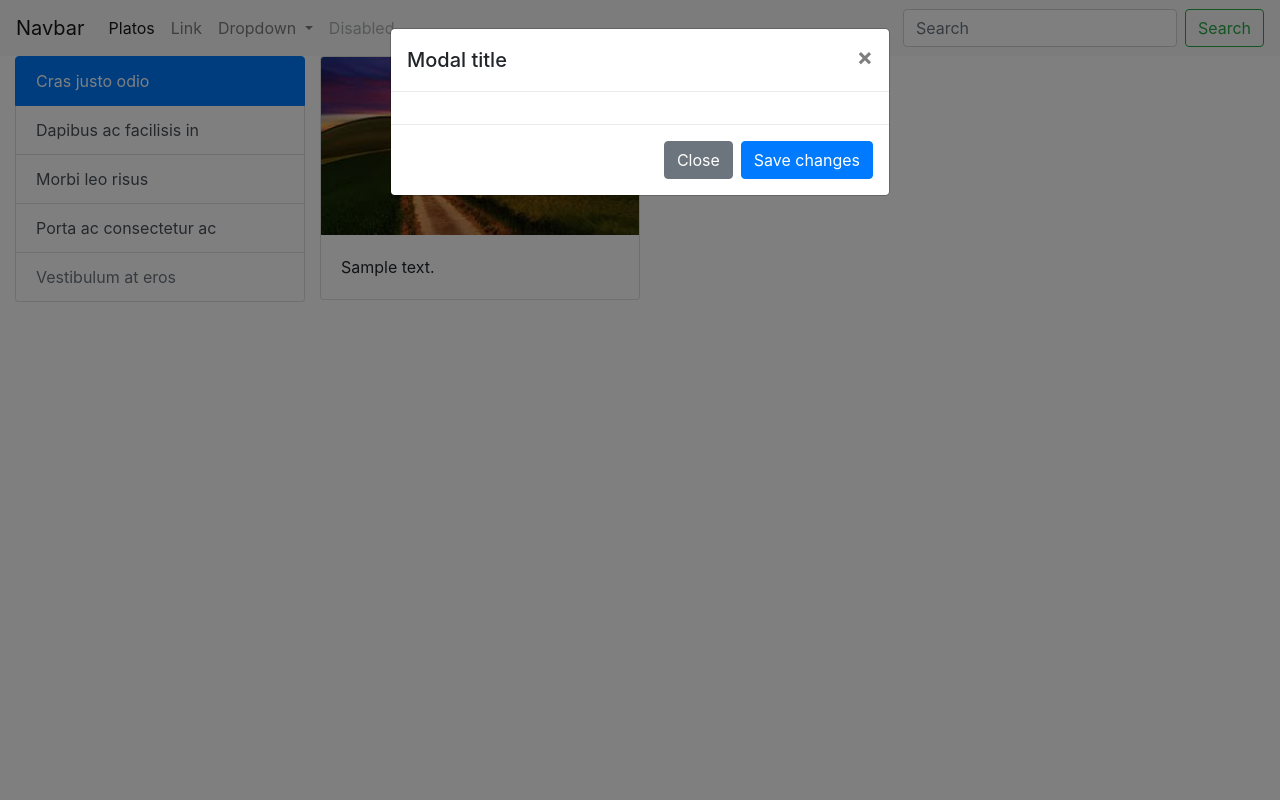
After one commit to BatCodeDev/reto3, a PHP site: template view/productsView.twig in a window 1280 px wide, after a click that opens the changed part. The commit adds this page. Run offline with PHP 8.4, Linux system fonts and the light colour scheme; the template is opened without the code that fills it: most values are stand-ins (such as "Sample title", 1, 10 or a date in 2020); some libraries are stand-ins or nearby versions.

Commit message:
Functional product view + modals

```diff
--- /dev/null
+++ b/js/main.js
@@ -0,0 +1,7 @@
+function modal(id) {
+    $.get("index.php?controller=Product&action=modal&idProduct="+id, function (data) {
+        let modalData = JSON.parse(data);
+        $("#ProductModalLabel").html(modalData.name);
+        $("#ProductModal .modal-body").html(modalData.description);
+    });
+}
--- a/view/genericLayout.twig
+++ b/view/genericLayout.twig
@@ -5,7 +5,8 @@
     <meta name="viewport" content="width=device-width">
     <link rel="stylesheet" href="bootstrap/bootstrap.css">
     <script src="bootstrap/jquery.js"></script>
-    <script src="bootstrap/popper.js"></script>
+    <script src="bootstrap/bootstrap.js"></script>
+    <script src="js/main.js"></script>
     <title></title>
     <nav class="navbar navbar-expand-lg navbar-light bg-light">
         <a class="navbar-brand" href="#">Navbar</a>
@@ -15,7 +16,7 @@
         <div class="collapse navbar-collapse" id="navbarSupportedContent">
             <ul class="navbar-nav mr-auto">
                 <li class="nav-item active">
-                    <a class="nav-link" href="#">Home <span class="sr-only">(current)</span></a>
+                    <a class="nav-link" href="index.php?controller=Product&action=toProducts">Platos <span class="sr-only">(current)</span></a>
                 </li>
                 <li class="nav-item">
                     <a class="nav-link" href="#">Link</a>
@@ -44,7 +45,7 @@
 </head>
 <body>
     <div class="container-fluid">
-        {
+        {% block content %}{% endblock %}
     </div>
 </body>
 </html>
--- /dev/null
+++ b/view/productsView.twig
@@ -0,0 +1,54 @@
+{% extends "genericLayout.twig"%}
+{% block content %}
+    <style>
+        .card{
+            padding: 0;
+        }
+        .card img{
+            cursor: pointer;
+        }
+    </style>
+    <div class="row">
+        <div class="col-md-3">
+            <div class="list-group">
+                <button type="button" class="list-group-item list-group-item-action active">
+                    Cras justo odio
+                </button>
+                <button type="button" class="list-group-item list-group-item-action">Dapibus ac facilisis in</button>
+                <button type="button" class="list-group-item list-group-item-action">Morbi leo risus</button>
+                <button type="button" class="list-group-item list-group-item-action">Porta ac consectetur ac</button>
+                <button type="button" class="list-group-item list-group-item-action" disabled>Vestibulum at eros</button>
+            </div>
+        </div>
+        <div class="col-md-9">
+            <div id="modelContainter"></div>
+            <div class="modal fade" id="ProductModal" tabindex="-1" role="dialog" aria-labelledby="ProductModalLabel" aria-hidden="true">
+                <div class="modal-dialog" role="document">
+                    <div class="modal-content">
+                        <div class="modal-header">
+                            <h5 class="modal-title" id="ProductModalLabel">Modal title</h5>
+                            <button type="button" class="close" data-dismiss="modal" aria-label="Close">
+                                <span aria-hidden="true">&times;</span>
+                            </button>
+                        </div>
+                        <div class="modal-body"></div>
+                        <div class="modal-footer">
+                            <button type="button" class="btn btn-secondary" data-dismiss="modal">Close</button>
+                            <button type="button" class="btn btn-primary">Save changes</button>
+                        </div>
+                    </div>
+                </div>
+            </div>
+            <div class="row">
+                {% for product in products %}
+                    <div class="card col-md-4" style="width: 18rem;">
+                        <img id="{{ product.id }}" src="img/1.jpg" class="card-img-top" alt="..." onclick="modal(this.id)" data-toggle="modal" data-target="#ProductModal">
+                        <div class="card-body">
+                            <p class="card-text">{{ product.description }}</p>
+                        </div>
+                    </div>
+                {% endfor %}
+            </div>
+        </div>
+    </div>
+{% endblock %}
```
Also changed, not shown: controller/ProductController.php (+12 -3 lines), model/Product.php (+18 -0 lines).
